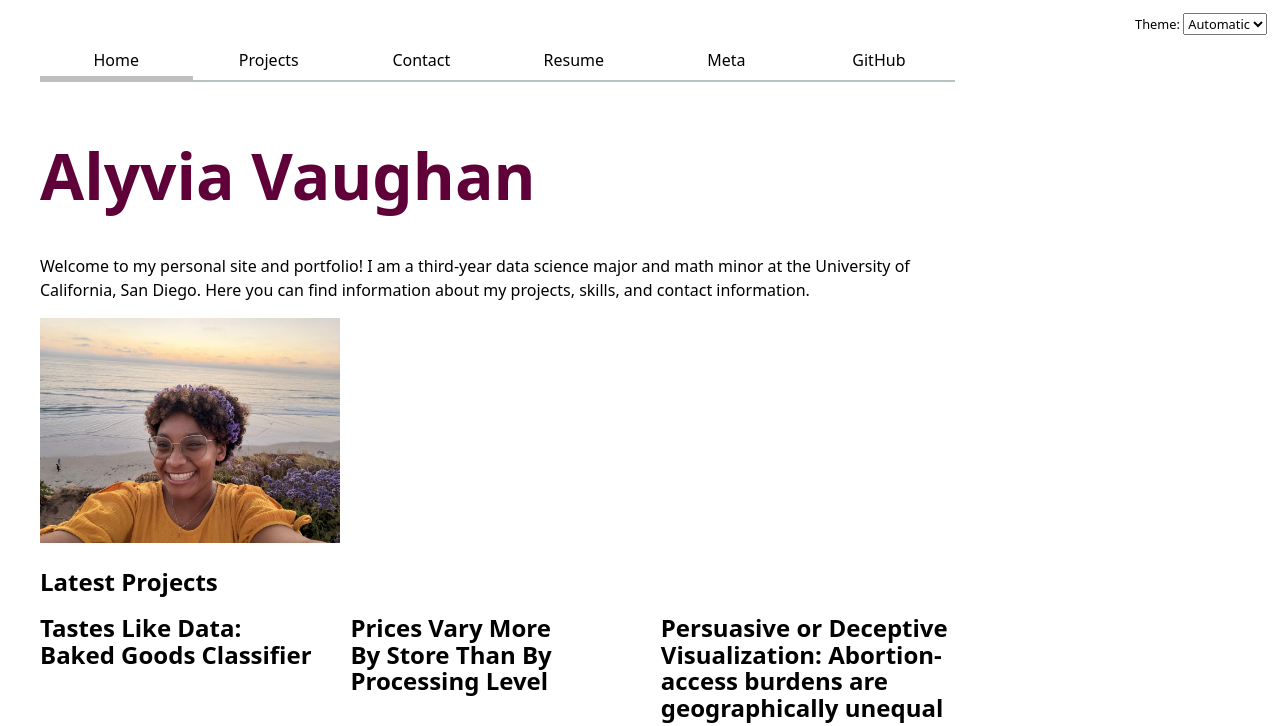
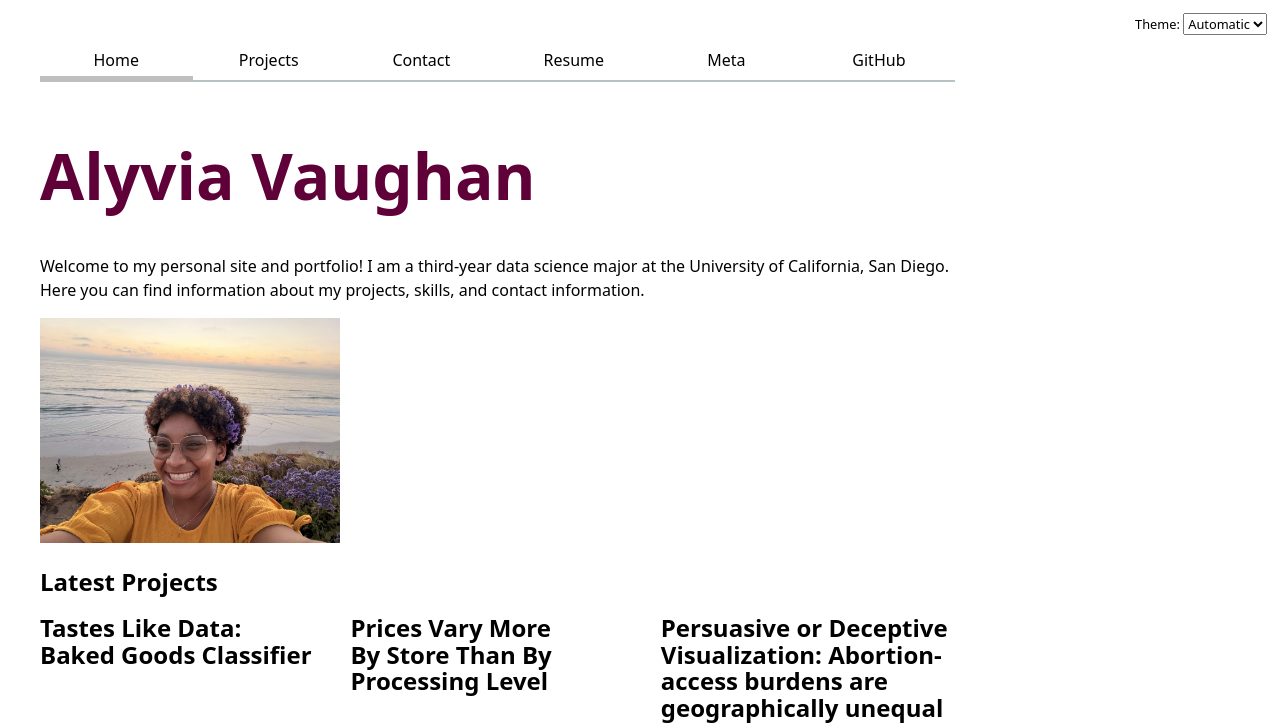
Before and after one commit to Alyvia-Vaughan/portfolio, a website with bundled scripts: page index.html in a window 1280 px wide. Shown: the top 726 px of the page. Built offline with nearby package versions, Linux system fonts and the light colour scheme; no server answers.

Commit message:
Remove mention of math minor from introduction

```diff
--- a/index.html
+++ b/index.html
@@ -11,7 +11,7 @@
 <body>
 
     <h1>Alyvia Vaughan</h1>
-    <p>Welcome to my personal site and portfolio! I am a third-year data science major and math minor at the University of California, San Diego. Here you can find information about my projects, skills, and contact information.</p>
+    <p>Welcome to my personal site and portfolio! I am a third-year data science major at the University of California, San Diego. Here you can find information about my projects, skills, and contact information.</p>
     <img src="images/self.jpg" alt="Picture of Alyvia Vaughan against ocean background" width="300">
 
     <h2>Latest Projects</h2>
```
